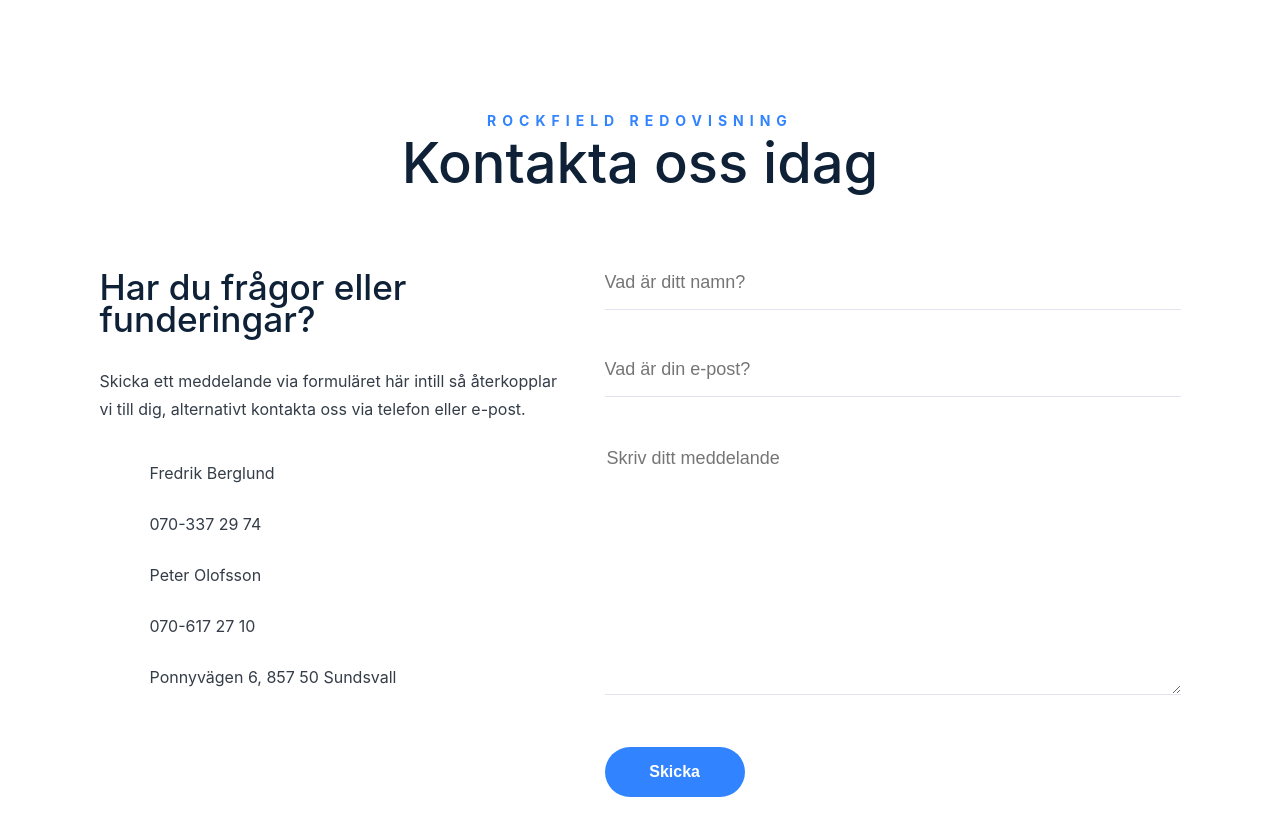
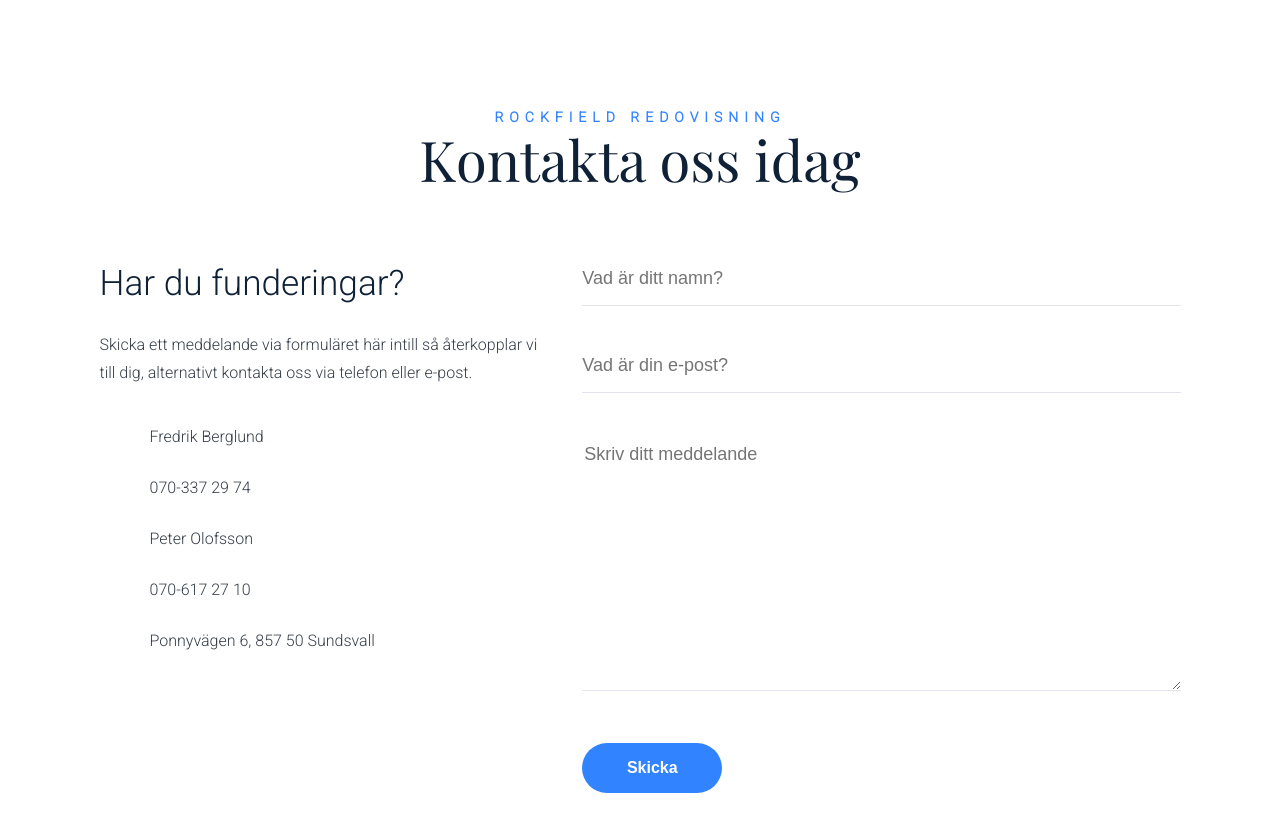
Before and after one commit to JockeHTML/rockfield-redovisning, a Next.js app: page / in a window 1280 px wide. Shown: the part 2920-3755 px from the top of the page. Built offline with nearby package versions, Linux system fonts and the light colour scheme.

Commit message:
some styles and font changes

```diff
--- a/components/contact/Content.js
+++ b/components/contact/Content.js
@@ -8,7 +8,7 @@ const Content = () => {
     <div className={classes.content}>
       <div className={classes.text}>
         <div className={classes.title}>
-          <h2>Har du frågor eller funderingar?</h2>
+          <h2>Har du funderingar?</h2>
           <p>
             Skicka ett meddelande via formuläret här intill så återkopplar vi
             till dig, alternativt kontakta oss via telefon eller e-post.
--- a/components/contact/content.module.css
+++ b/components/contact/content.module.css
@@ -66,6 +66,9 @@
   .text {
     width: 100%;
     margin: 0 0 var(--padding6) 0;
+  }
+  .text h2 {
+    display: none;
   }
 }
 
--- a/components/home/aboutUs/aboutUs.module.css
+++ b/components/home/aboutUs/aboutUs.module.css
@@ -34,6 +34,13 @@
   }
 }
 
+@media only screen and (min-width: 1024px) and (max-height: 1366px) and (orientation: landscape) and (-webkit-min-device-pixel-ratio: 1.5) {
+  .aboutUs {
+    padding-left: 9rem;
+    padding-right: 9rem;
+  }
+}
+
 @media only screen and (min-device-width: 481px) and (max-device-width: 1024px) and (orientation: landscape) {
   .aboutUs {
     padding-left: 3rem;
--- a/components/home/forWho/forWho.module.css
+++ b/components/home/forWho/forWho.module.css
@@ -51,6 +51,13 @@
   }
 }
 
+@media only screen and (min-width: 1024px) and (max-height: 1366px) and (orientation: landscape) and (-webkit-min-device-pixel-ratio: 1.5) {
+  .forWho {
+    padding-left: 9rem;
+    padding-right: 9rem;
+  }
+}
+
 @media only screen and (min-device-width: 481px) and (max-device-width: 1024px) and (orientation: landscape) {
   .forWho {
     padding-left: 3rem;
--- a/components/home/home.module.css
+++ b/components/home/home.module.css
@@ -1,7 +1,7 @@
 .homePage {
   position: relative;
   height: auto;
-  padding: 6rem 1.5rem;
+  padding: 6rem 0;
   width: 1177px;
   display: flex;
   margin: auto;
--- a/components/layout/header.module.css
+++ b/components/layout/header.module.css
@@ -28,7 +28,7 @@
 }
 
 .activeDropdown li:nth-child(1) {
-  padding-top: 1rem;
+  padding-top: 1.5rem;
 }
 
 .activeDropdown li:nth-child(4) {
--- a/styles/globals.css
+++ b/styles/globals.css
@@ -1,15 +1,11 @@
-@import url("https://fonts.googleapis.com/css2?family=Domine:wght@600&display=swap");
+@import url("https://fonts.googleapis.com/css2?family=Playfair+Display&display=swap");
 @import url("https://fonts.googleapis.com/css2?family=Roboto:wght@300&display=swap");
-@import url("https://fonts.googleapis.com/css2?family=Dancing+Script:wght@600&display=swap");
-@import url("https://fonts.googleapis.com/css2?family=Yanone+Kaffeesatz:wght@200&display=swap");
 
 html,
 body {
   padding: 0;
   margin: 0;
-  font-family: -apple-system, BlinkMacSystemFont, Segoe UI, Roboto, Oxygen,
-    Ubuntu, Cantarell, Fira Sans, Droid Sans, Helvetica Neue, sans-serif;
-  scroll-behavior: smooth;
+  font-family: "Roboto";
   background-color: var(--white);
   overflow-x: hidden;
 }
@@ -59,6 +55,7 @@ h1 {
   color: var(--blue);
   line-height: 1;
   font-weight: 500;
+  font-family: "Playfair Display", serif;
 }
 
 @media (max-width: 768px) {
```
